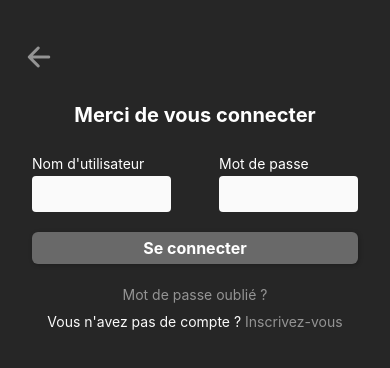
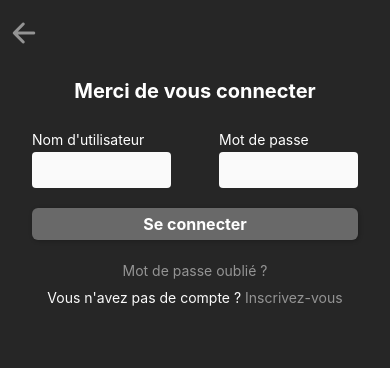
Before and after one commit to JosephBaegne22/FRONT-END, a React Native app: screen /Login in a window 390 px wide. Shown: the top 368 px of the page. Built offline with nearby package versions, Linux system fonts and the light colour scheme.

Commit message:
Remove marginLeft and marginTop from IconButton styles for better layout flexibility.

```diff
--- a/components/ui/IconButton.js
+++ b/components/ui/IconButton.js
@@ -16,8 +16,6 @@ export default IconButton;
 
 const styles = StyleSheet.create({
   button: {
-    marginLeft: 15,
-    marginTop: 24,
     borderRadius: 20,
   },
   pressed: {
```
